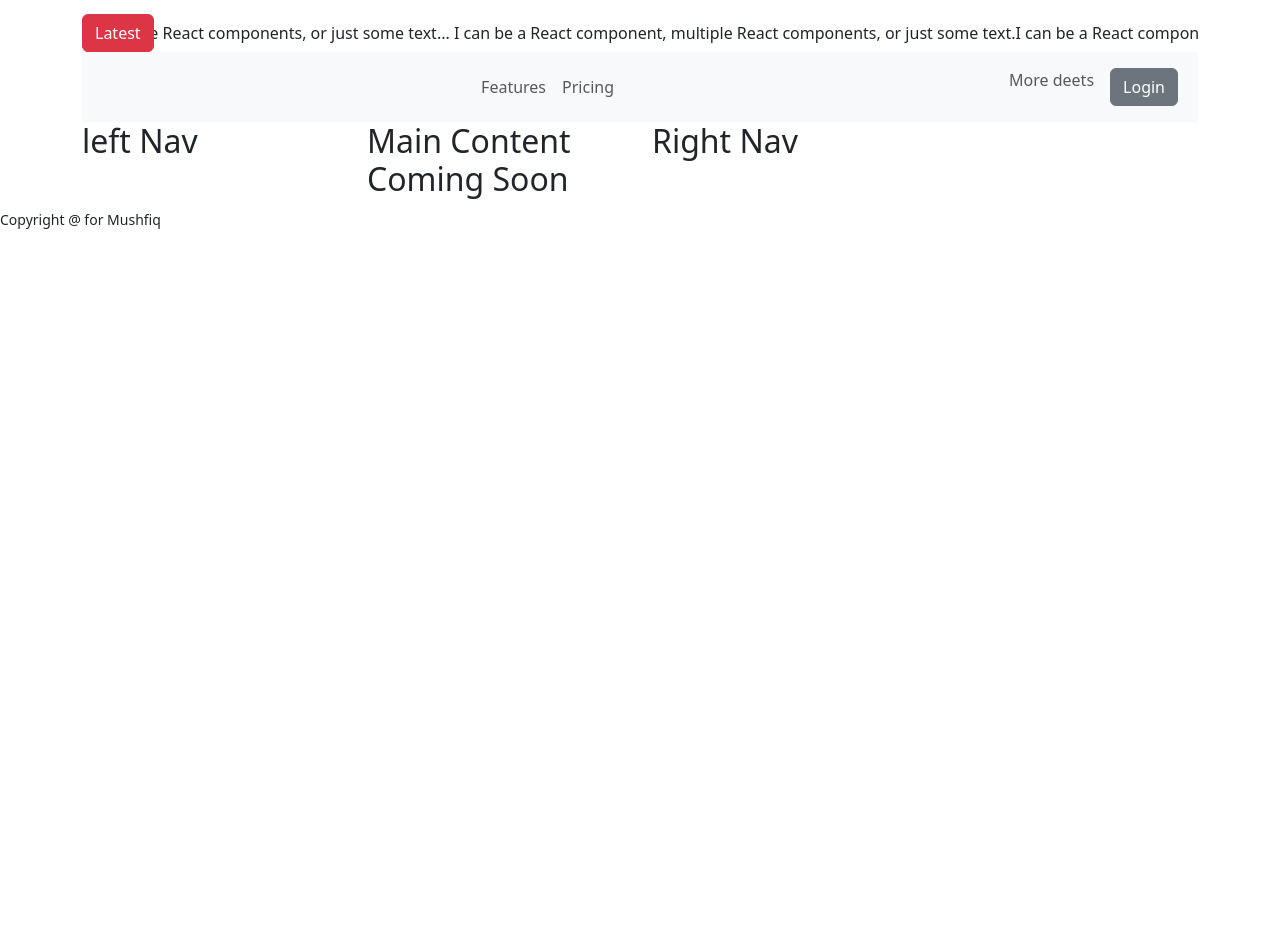
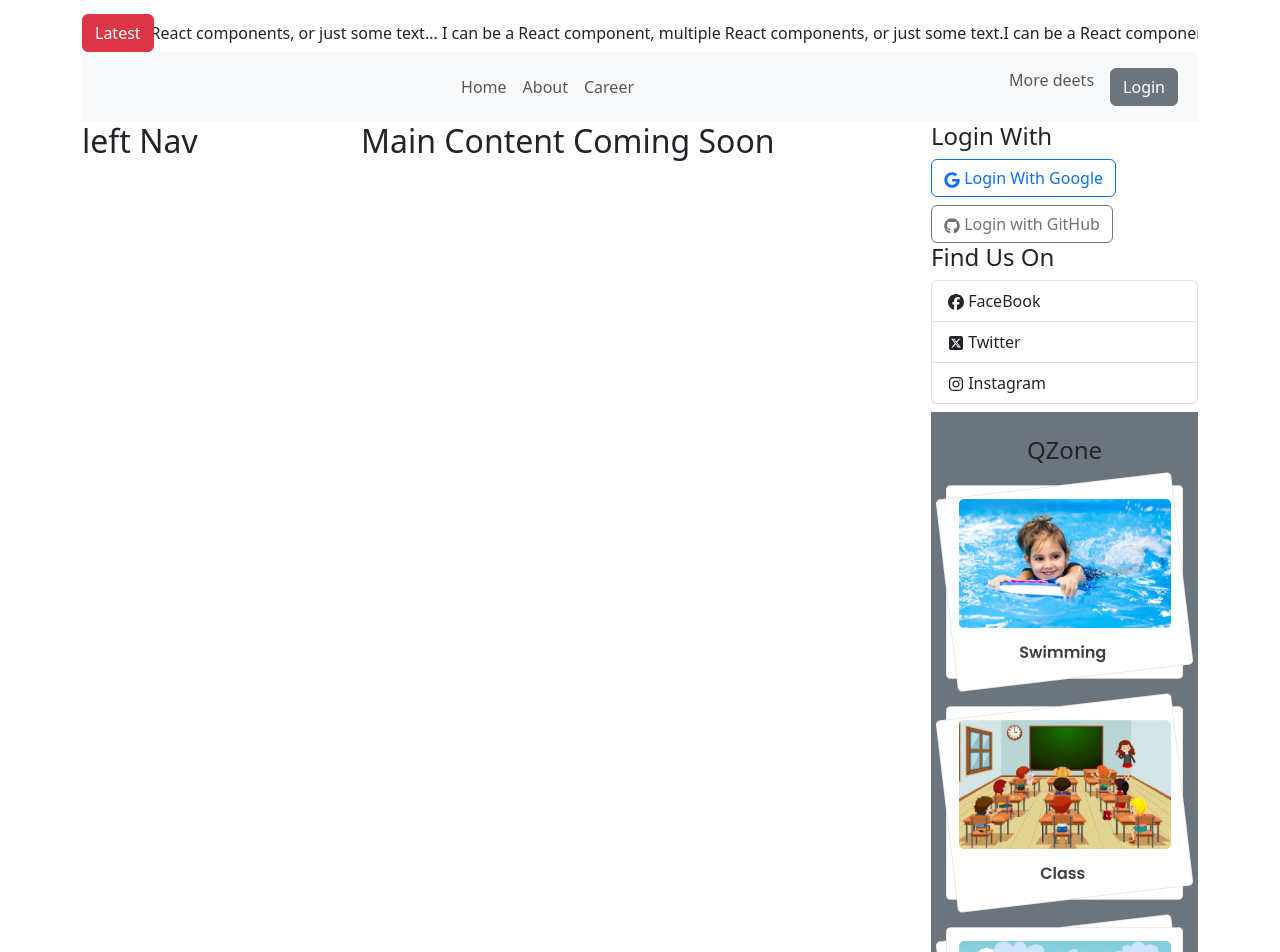
Before and after one commit to Mushfiq80/news-portal, a React (Vite) app: page / in a window 1280 px wide. Shown: the part 120-1072 px from the top of the page. Before the commit the page ends 800 px from the top, so only its background shows below. Built offline with nearby package versions, Linux system fonts and the light colour scheme.

Commit message:
Right nav hEader Done

```diff
--- a/package.json
+++ b/package.json
@@ -19,6 +19,7 @@
     "react-bootstrap": "^2.10.0",
     "react-dom": "^18.2.0",
     "react-fast-marquee": "^1.6.3",
+    "react-icons": "^5.0.1",
     "react-router-dom": "^6.21.3",
     "sort-by": "^1.2.0"
   },
--- a/src/layouts/Main.jsx
+++ b/src/layouts/Main.jsx
@@ -10,15 +10,14 @@ const Main = () => {
         <div>
             <Header></Header>
             <Container>
-
                 <Row>
-                    <Col lg={3}>
+                    <Col>
                         <LeftNav></LeftNav>
                     </Col>
-                    <Col lg={3}>
+                    <Col xs={6}>
                         <h2>Main Content Coming Soon</h2>
                     </Col>
-                    <Col lg={3}>
+                    <Col>
                         <RightNav></RightNav>
                     </Col>
                 </Row>
--- a/src/pages/Shared/Header/Header.jsx
+++ b/src/pages/Shared/Header/Header.jsx
@@ -29,8 +29,9 @@ const Header = () => {
                     <Navbar.Toggle aria-controls="responsive-navbar-nav" />
                     <Navbar.Collapse id="responsive-navbar-nav">
                         <Nav className="mx-auto">
-                            <Nav.Link href="#features">Features</Nav.Link>
-                            <Nav.Link href="#pricing">Pricing</Nav.Link>
+                            <Nav.Link href="#features">Home</Nav.Link>
+                            <Nav.Link href="#pricing">About</Nav.Link>
+                            <Nav.Link href="#pricing">Career</Nav.Link>
                             {/* <NavDropdown title="Dropdown" id="collapsible-nav-dropdown">
                                 <NavDropdown.Item href="#action/3.1">Action</NavDropdown.Item>
                                 <NavDropdown.Item href="#action/3.2">
--- /dev/null
+++ b/src/pages/Shared/QZone/QZone.jsx
@@ -0,0 +1,18 @@
+import React from 'react';
+import qzone1 from '../../../assets/qZone1.png'
+import qzone2 from '../../../assets/qZone2.png'
+import qzone3 from '../../../assets/qZone3.png'
+const QZone = () => {
+    return (
+        <div className='bg-secondary text-center mt-2 py-4'>
+            <h4>QZone</h4>
+            <div>
+                <img src={qzone1} alt="" />
+                <img src={qzone2} alt="" />
+                <img src={qzone3} alt="" />
+            </div>
+        </div>
+    );
+};
+
+export default QZone;
--- a/src/pages/Shared/RightNav/RightNav.jsx
+++ b/src/pages/Shared/RightNav/RightNav.jsx
@@ -1,10 +1,29 @@
 import React from 'react';
+import { Button, ListGroup } from 'react-bootstrap';
+import { FaGoogle, FaGithub, FaFacebook, FaSquareXTwitter, FaInstagram} from 'react-icons/fa6';
+import QZone from '../QZone/QZone';
+import bgNav from '../../../assets/bg.png'
 
 const RightNav = () => {
     return (
         <div>
-            <h2>Right Nav</h2>
+            <h4>Login With</h4>
+            <Button className='mb-2' variant="outline-primary"><FaGoogle /> Login With Google</Button>
+            <Button variant="outline-secondary"><FaGithub /> Login with GitHub</Button>
+            <div>
+                <h4>Find Us On</h4>
+                <ListGroup>
+                    <ListGroup.Item><FaFacebook></FaFacebook> FaceBook</ListGroup.Item>
+                    <ListGroup.Item><FaSquareXTwitter></FaSquareXTwitter> Twitter</ListGroup.Item>
+                    <ListGroup.Item><FaInstagram></FaInstagram> Instagram</ListGroup.Item>
+                </ListGroup>
+            </div>
+            <QZone></QZone>
+            <div className='mt-4'>
+                <img src={bgNav} alt="" />
+            </div>
         </div>
+
     );
 };
 
```
Also changed, not shown: 1 other file (tests, documents, lock files or other folders).
